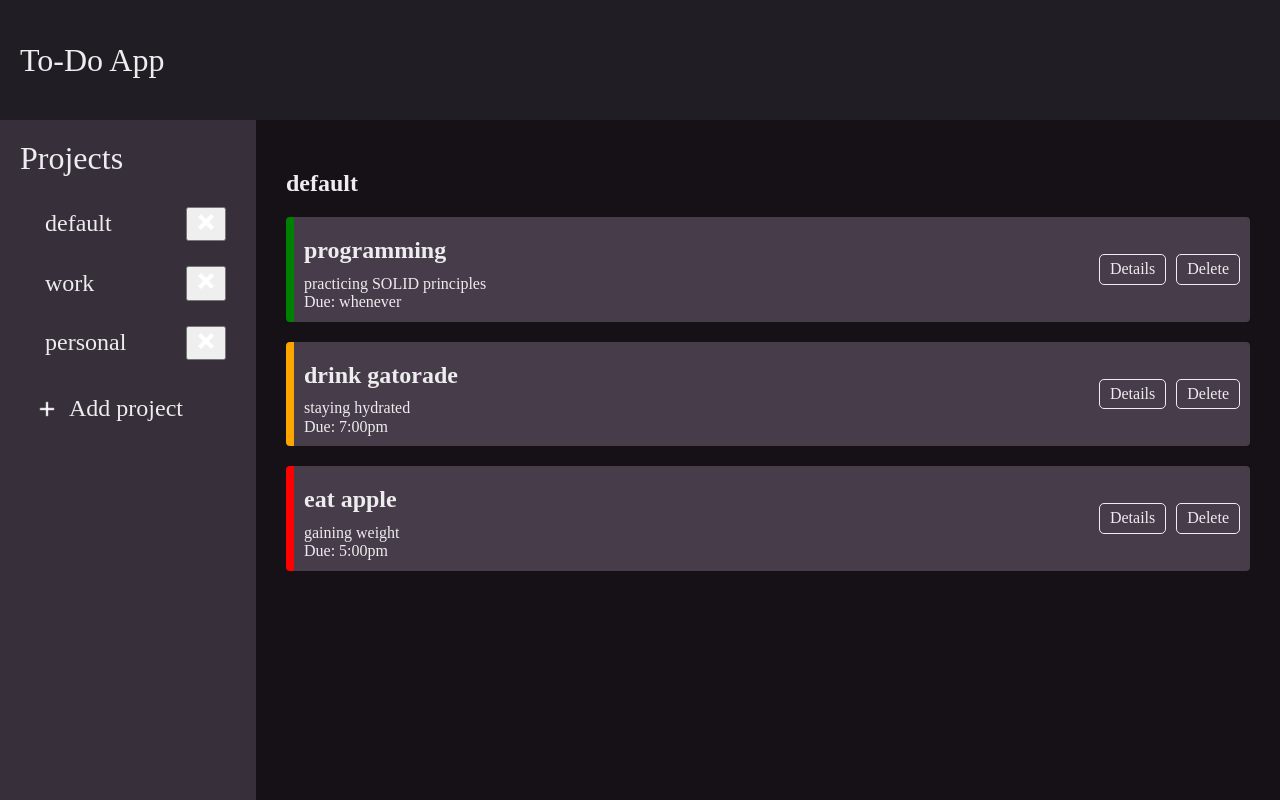
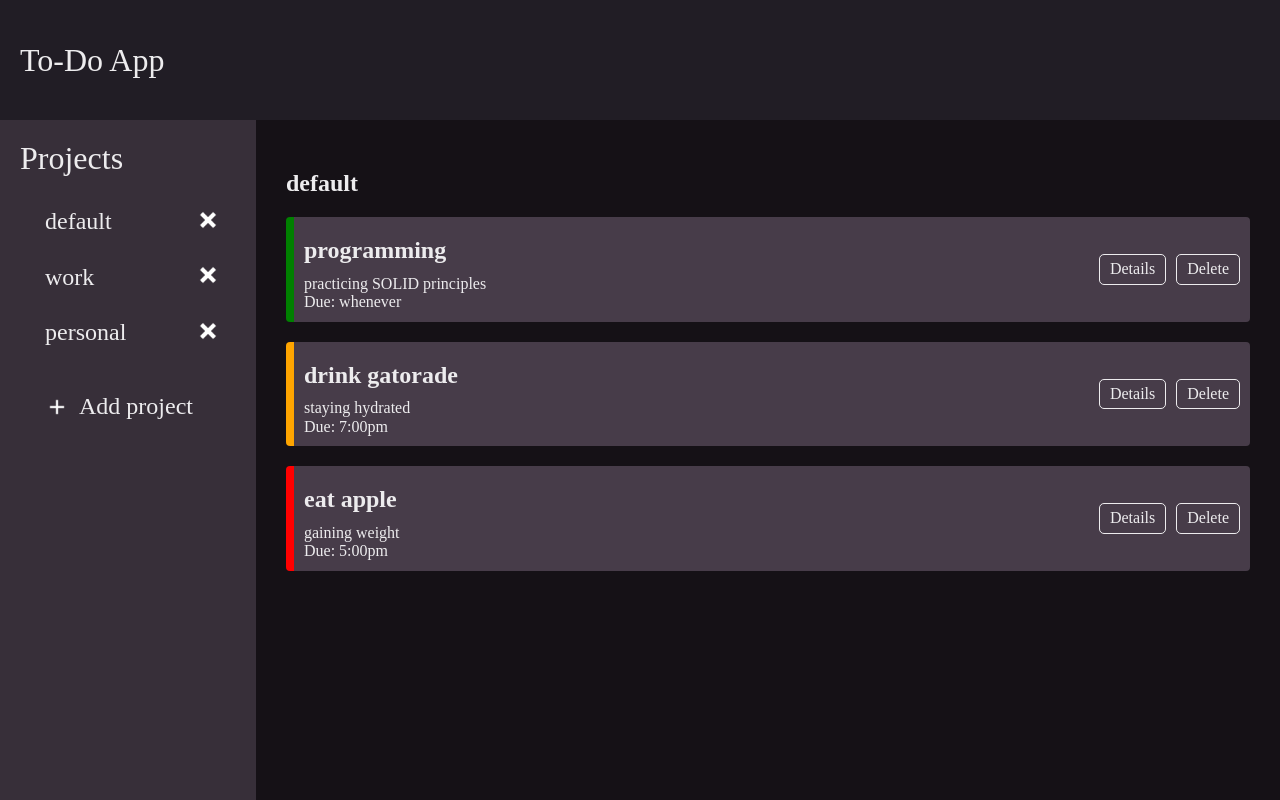
Before and after one commit to ap-6/odin-to-do-app, a website built with webpack: page src/index.html in a window 1280 px wide. Built offline with nearby package versions, Linux system fonts and the light colour scheme.

Commit message:
Fix add project button styling

```diff
--- a/src/dom.js
+++ b/src/dom.js
@@ -31,7 +31,8 @@ function renderProjects(projectManager) {
         //delete button
         const projectDeleteBtn = document.createElement('button');
         const projectDeleteIcon = document.createElement('img');
-        projectDeleteIcon.classList.add('project-btn-icon')
+        projectDeleteIcon.classList.add('project-btn-icon');
+        projectDeleteBtn.classList.add('project-btn');
         projectDeleteBtn.appendChild(projectDeleteIcon);
         projectDeleteIcon.src = deleteProjectIcon;
         projectDeleteIcon.alt = 'Delete button';
@@ -64,7 +65,7 @@ function renderProjects(projectManager) {
 
     newProjectText.textContent = 'Add project';
 
-    newProjectContainer.classList.add('project-name');
+    newProjectContainer.classList.add('add-project-container');
     newProjectContainer.classList.add('new-project-btn');
     newProjectText.classList.add('text-medium');
 
--- a/src/style.css
+++ b/src/style.css
@@ -72,7 +72,8 @@ body {
     padding: 30px;
 }
 
-.project-name-container:hover {
+.project-name-container:hover,
+.add-project-container:hover {
     text-decoration: underline;
     transform: scale(1.05);
     transition: all 0.2s ease;
@@ -87,10 +88,16 @@ body {
 
 }
 
-.project-name-container {
+.project-name-container,
+.add-project-container {
     border-radius: 30px;
     padding: 10px;
     width: auto;
+    cursor: pointer;
+}
+
+.project-name-container {
+
     display: flex;
     justify-content: space-between;
     align-items: center;
@@ -266,3 +273,9 @@ body {
     gap: 10px;
     margin-top: 20px;
 }
+
+.project-btn {
+    background: none;
+    border: none;
+    cursor: pointer;
+}
```
